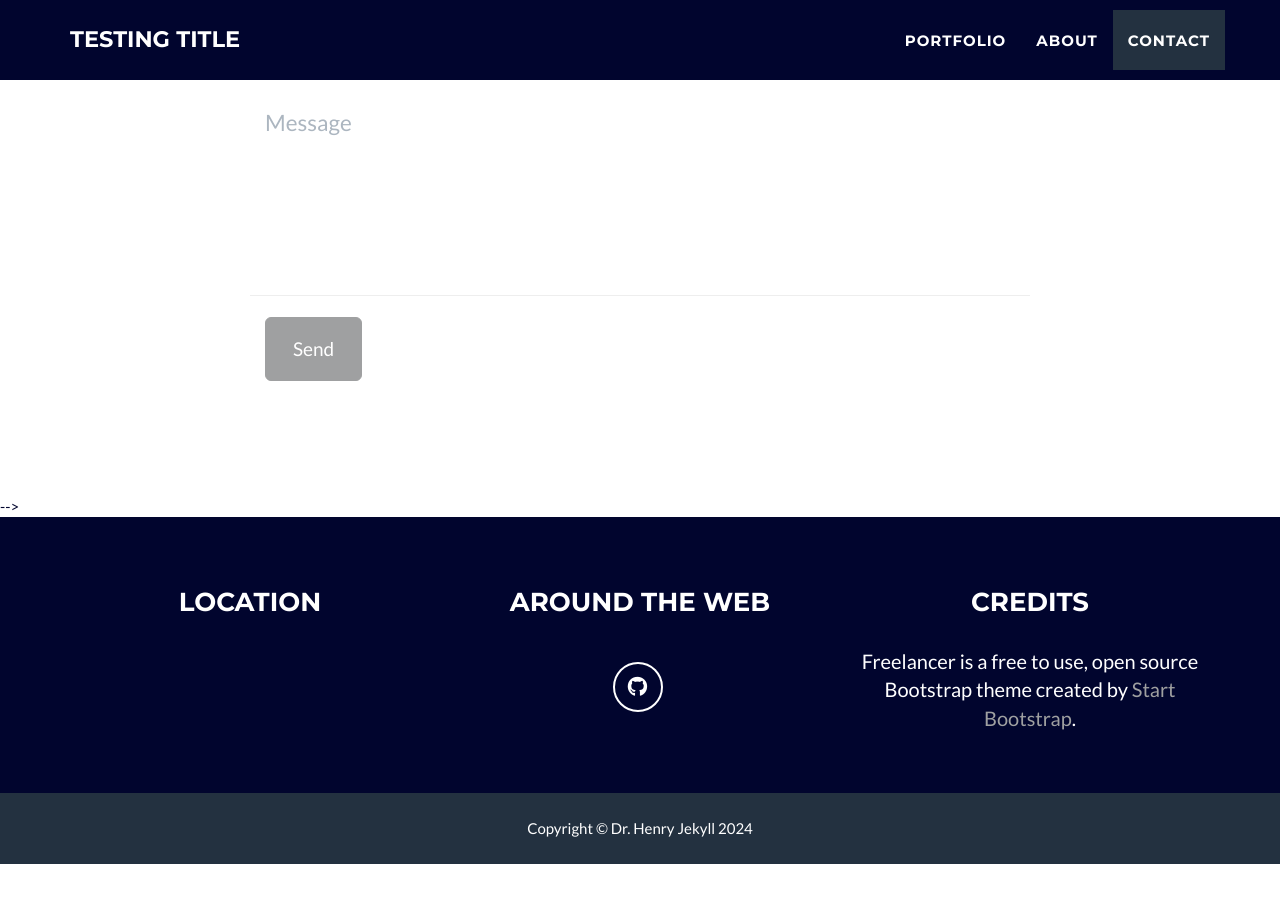
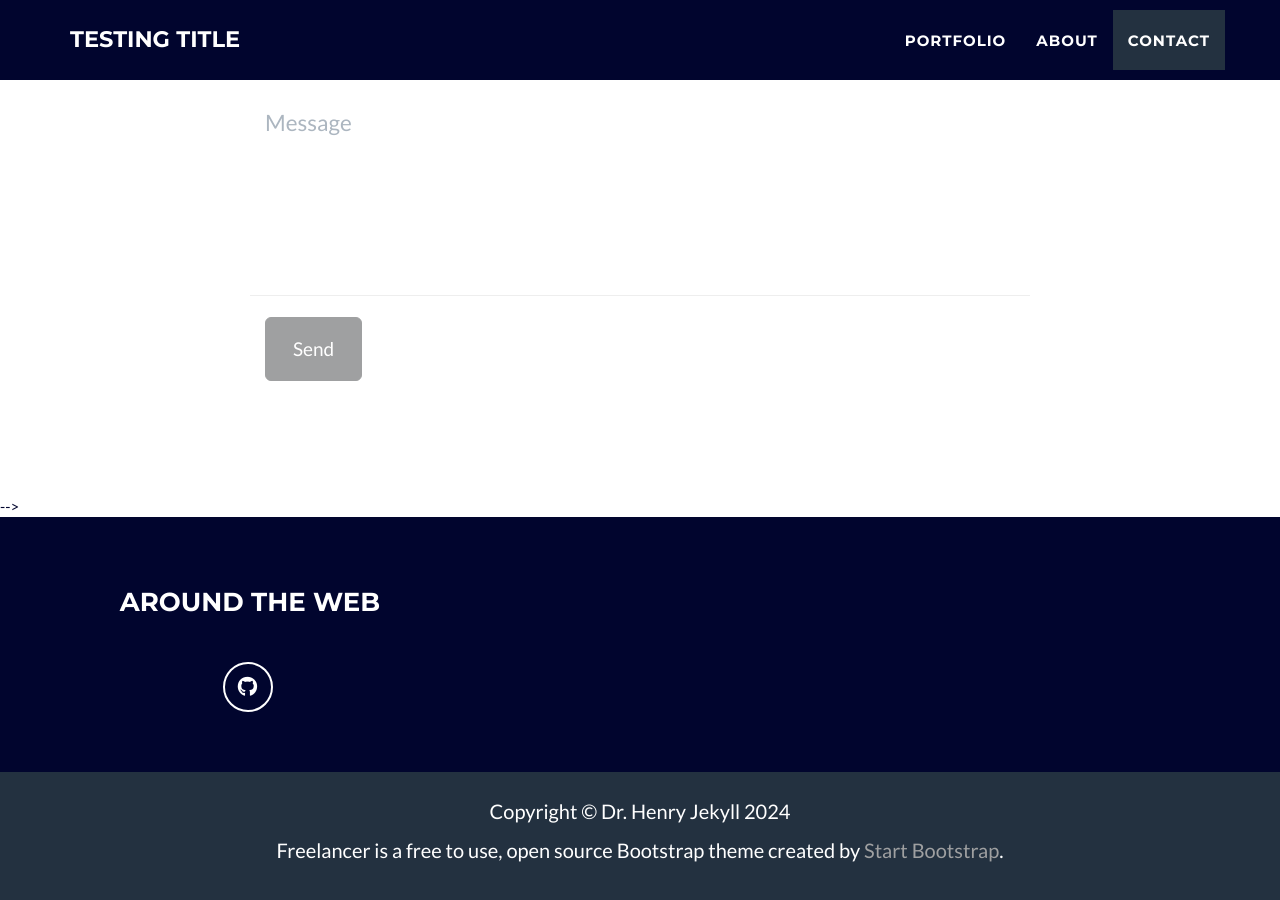
Before and after one commit to mel-que/mel-que.github.io, a Jekyll site: the page built from _posts/2014-07-18-project-1.markdown, in a window 1280 px wide and 900 px high, scrolled down 2633 px. Built offline with Jekyll 4.4.1, drawn with Linux system fonts in a browser that asks for light colours; before the commit the page ends 3497 px from its top, so only the background shows below that.

Commit message:
Update footer.html

```diff
--- a/_includes/footer.html
+++ b/_includes/footer.html
@@ -3,14 +3,14 @@
   <div class="footer-above">
     <div class="container">
       <div class="row">
-        <div class="footer-col col-md-4">
+<!--         <div class="footer-col col-md-4">
           <h3>{{ site.footer.location }}</h3>
           <p>
             {% for adress in site.address %}
             {{ adress.line }} <br>
             {% endfor %}
           </p>
-        </div>
+        </div> -->
         <div class="footer-col col-md-4">
           <h3>{{ site.footer.social }}</h3>
           <ul class="list-inline">
@@ -22,10 +22,10 @@
             {% endfor %}
           </ul>
         </div>
-        <div class="footer-col col-md-4">
+<!--         <div class="footer-col col-md-4">
           <h3>{{ site.footer.credits }}</h3>
           <p>{{ site.credits }}</p>
-        </div>
+        </div> -->
       </div>
     </div>
   </div>
@@ -33,7 +33,8 @@
     <div class="container">
       <div class="row">
         <div class="col-lg-12">
-          Copyright &copy; {{ site.footer.copyright }} 20{{ site.time | date: '%y' }}
+          <p>Copyright &copy; {{ site.footer.copyright }} 20{{ site.time | date: '%y' }}</p>
+           <p>{{ site.credits }}</p>
         </div>
       </div>
     </div>
```
